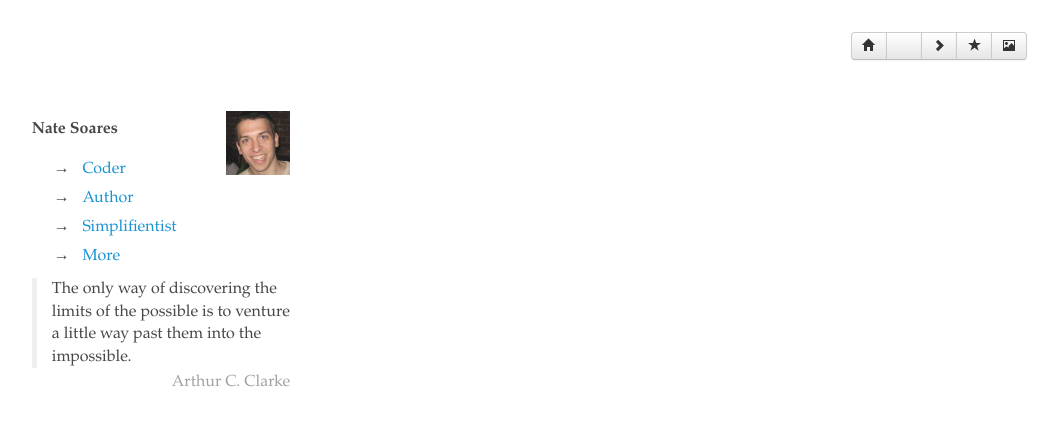
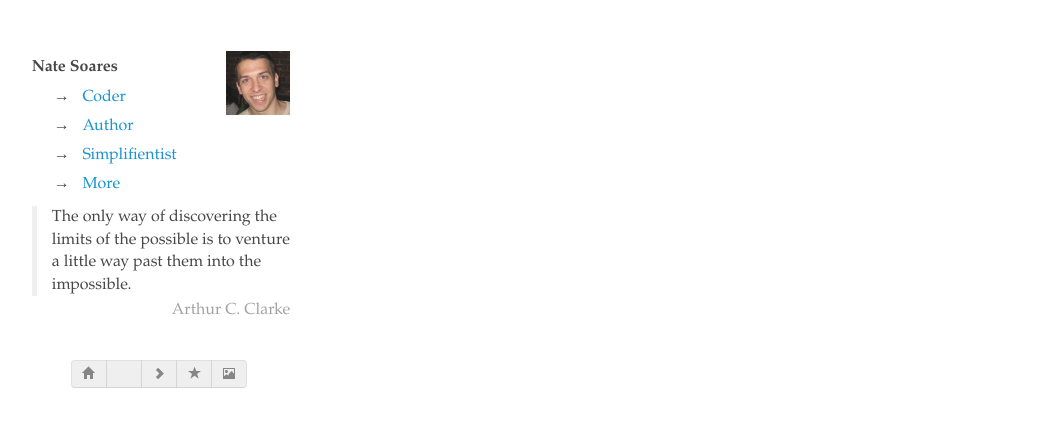
Before and after one commit to Soares/soares.github.com, a plain HTML site: page index.html in a window 1280 px wide. Shown: the whole page, without its empty margins (126-1184 px from the left). Drawn offline with nearby package versions, Linux system fonts and the light colour scheme.

Commit message:
Set up some stubs
Made links to in-progress sites be no-ops
Added my resume as a placeholder for a 'more' page
Disabled all of the style buttons
Moved the style buttons to a more fluid position

```diff
--- a/index.html
+++ b/index.html
@@ -29,25 +29,15 @@
   <div id="text"></div>
 
   <div id="overlay">
-    <div id="styles-container" class="wrapper clearfix">
-      <div id="styles" class="btn-group" data-toggle="buttons-radio">
-        <button class="btn" title="calm"><i class="icon-home"></i></button>
-        <button class="btn" title="so8res"><i class="icon-so8res"></i></button>
-        <button class="btn" title="core"><i class="icon-chevron-right"></i></button>
-        <button class="btn" title="colors"><i class="icon-star"></i></button>
-        <button class="btn" title="life"><i class="icon-picture"></i></button>
-      </div>
-    </div>
-
     <div id="card-container" class="wrapper clearfix">
       <div id="card">
         <img src="img/me.jpg">
         <h1>Nate Soares</h1>
         <ul>
           <li><span class="arrow">→</span><a href="http://github.com/soares">Coder</a></li>
-          <li><span class="arrow">→</span><a href="http://lightandallhercolors.com">Author</a></li>
-          <li><span class="arrow">→</span><a href="http://simplifience.com">Simplifientist</a></li>
-          <li><span class="arrow">→</span><a href="more.html">More</a></li>
+          <li><span class="arrow">→</span><a href="#">Author</a><!--http://lightandallhercolors.com--></li>
+          <li><span class="arrow">→</span><a href="#">Simplifientist</a><!--http://simplifience.com>Simplifientist--></li>
+          <li><span class="arrow">→</span><a href="resume.pdf">More</a></li>
         </ul>
         <blockquote>
           <span
@@ -73,9 +63,16 @@
           <span class="attribution colors">Brian W. Kernighan</span>
           <span class="attribution life">George Bernard Shaw</span>
         </blockquote>
+
+        <div id="styles" class="btn-group" data-toggle="buttons-radio" title="Coming soon!">
+          <button class="btn" data-style="calm" disabled><i class="icon-home"></i></button>
+          <button class="btn" data-style="so8res" disabled><i class="icon-so8res"></i></button>
+          <button class="btn" data-style="core" disabled><i class="icon-chevron-right"></i></button>
+          <button class="btn" data-style="colors" disabled><i class="icon-star"></i></button>
+          <button class="btn" data-style="life" disabled><i class="icon-picture"></i></button>
+        </div>
       </div>
     </div>
-  </div>
 
   <script src="//ajax.googleapis.com/ajax/libs/jquery/1.7.1/jquery.min.js"></script>
   <script>window.jQuery || document.write('<script src="js/libs/jquery-1.7.1.min.js"><\/script>')</script>
--- a/less/style.less
+++ b/less/style.less
@@ -47,14 +47,23 @@ body {
 }
 
 #styles {
-  margin-top: 2em;
-  float: right;
+  margin-top: 4em;
+  margin-left: auto;
+  margin-right: auto;
+  width: 5 * 36px;
+}
+
+@media only screen and (min-width: 768px) {
+  #card {
+    float: left;
+  }
 }
 
 #card {
   background: white;
   padding: 5% 3%;
   max-width: 320px;
+  margin: 0 auto;
   .opacity(.9);
 
   img {
@@ -65,6 +74,8 @@ body {
 
   h1 {
     margin: 0;
+    margin-top: .5em;
+    line-height: 1em;
     font-size: 1em;
     font-weight: bold;
   }
@@ -91,7 +102,6 @@ body {
 
   blockquote {
     display: block;
-    margin: .2em 0;
 
     .open, .close {
       .opacity(.2);
```
Also changed, not shown: 1 other file.
